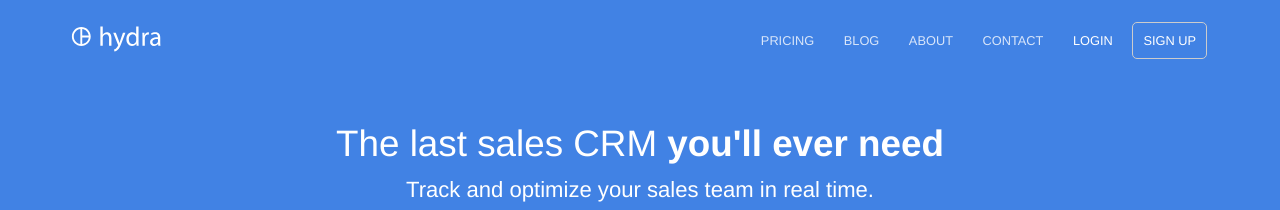
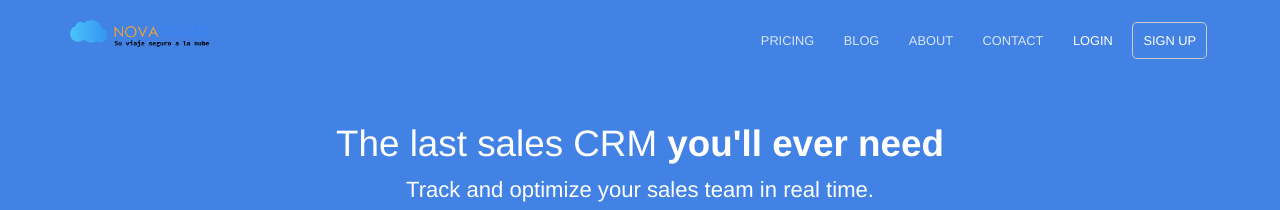
Before and after one commit to nova-cloud/nova-cloud.github.io, a Jekyll site: the page built from index.html, in a window 1280 px wide. Shown: the top 210 px of the page. Built offline with Jekyll 4.4.1, drawn with Linux system fonts in a browser that asks for light colours.

Commit message:
add logo

```diff
--- a/_layouts/default.html
+++ b/_layouts/default.html
@@ -23,7 +23,7 @@
 	<body>
 		<header>
 			<div class="container">
-				<div class="company-name"><a href="{{ site.baseurl }}/"><img src="{{ site.baseurl }}/images/logo.svg" alt="Hydra Logo" width="95" height="33" /></a></div>
+				<div class="company-name"><a href="{{ site.baseurl }}/"><img src="{{ site.baseurl }}/images/novacloud_logo.png" alt="Nova Cloud Logo" width="95" height="33" /></a></div>
 				{% include navigation.html %}
 			</div>
 		</header>
```
